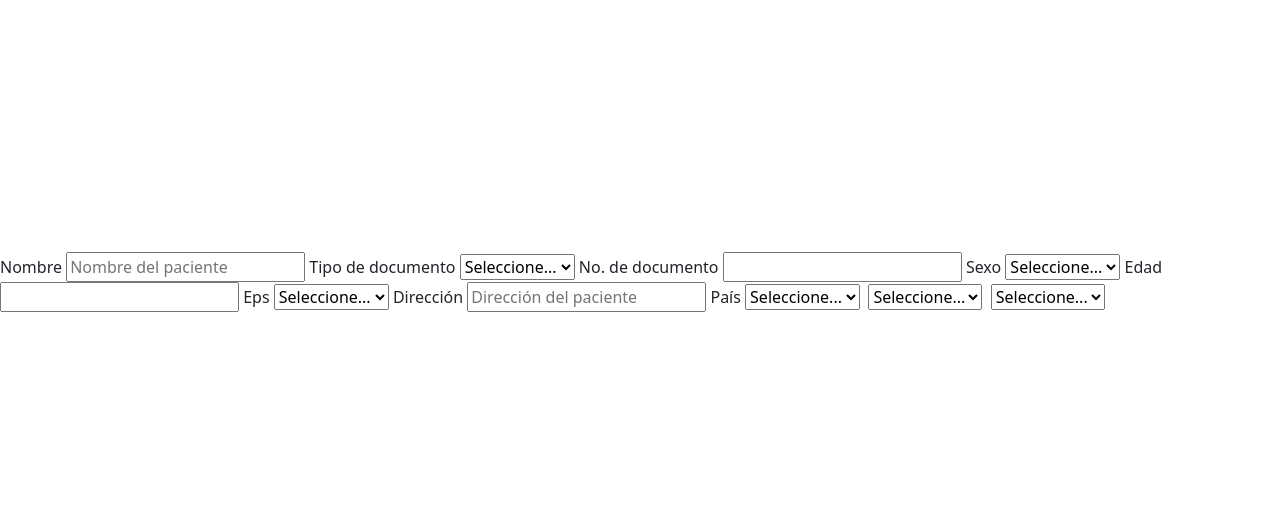
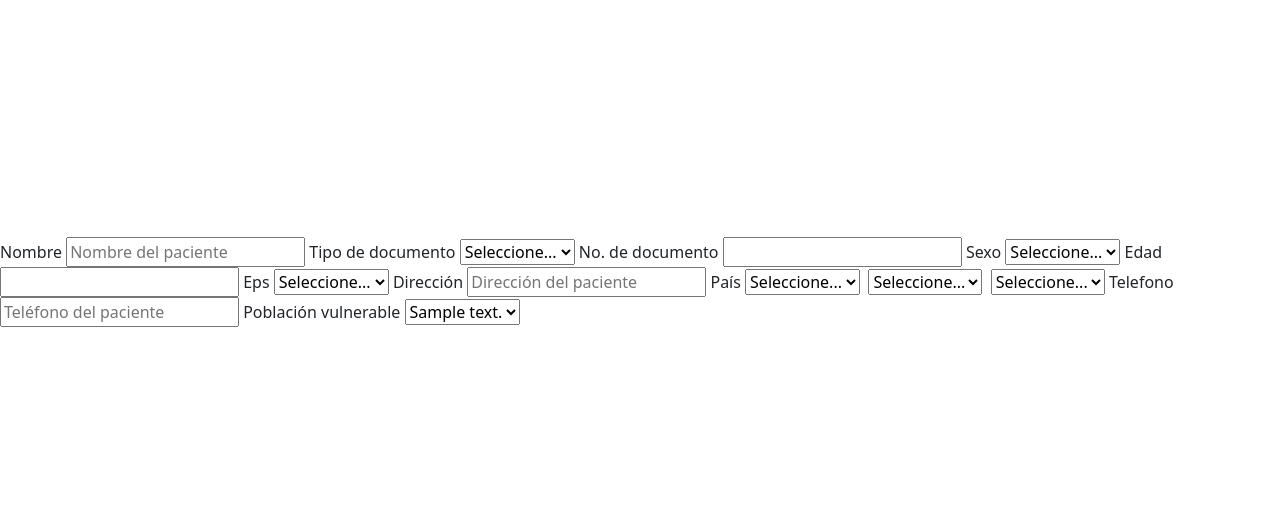
Before and after one commit to DavidMojica/T3, a Django app: template main/templates/sm_llamadas.html in a window 1280 px wide. Shown: the part 805-1331 px from the top of the page. Run offline with Django 5.2, Linux system fonts and the light colour scheme; tables that the repository leaves empty hold one stand-in row (values such as "Sample post"); the template is opened without the code that fills it: values that come from a table or form of the project are taken from there, most other values are stand-ins (such as "Sample title", 1, 10 or a date in 2020); style sheets or scripts are compiled from the project's sources; some libraries are stand-ins or nearby versions.

Commit message:
3-11-23 V

```diff
--- a/main/templates/sm_llamadas.html
+++ b/main/templates/sm_llamadas.html
@@ -33,7 +33,7 @@
     <label for="in_eps">Eps</label>
     <select name="eps" id="in_eps">
         <option value="-1">Seleccione...</option>
-        {% for eps in EPSS %}
+        {% for eps in epss %}
         <option value="{{eps.id}}">{{eps.description}}</option>
         {% endfor %}
     </select>
@@ -59,6 +59,16 @@
         <option value="-1">Seleccione...</option>
     </select>
 
+    <label for="in_telefono">Telefono</label>
+    <input type="text" name="telefono" id="in_telefono" placeholder="Teléfono del paciente">
+
+    <label for="in_poblacion_vulnerable">Población vulnerable</label>
+    <select name="poblacion_vulnerable" id="in_poblacion_vulnerable">
+      {% for poblacion in poblacion_vulnerable %}
+      <option value="{{poblacion.id}}">{{poblacion.description}}</option>
+      {% endfor %}
+    </select>
+
 
 
   </form>
```
